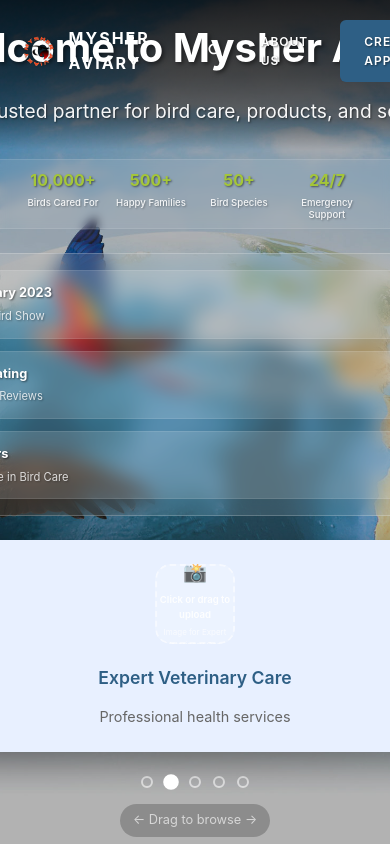
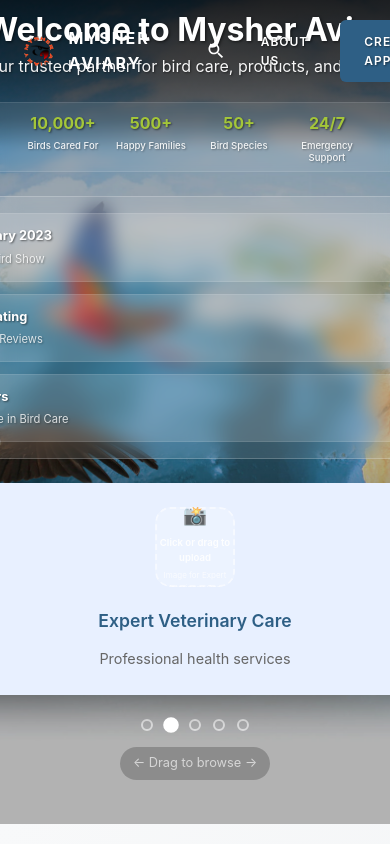
Before and after one commit to tyrelcruz/Aviary-E-commerce, a React (Create React App) app: page / in a window 390 px wide. Shown: the top 844 px of the page. Built offline with nearby package versions, Linux system fonts and the light colour scheme.

Commit message:
Hero media quiries

```diff
--- a/src/components/Hero.css
+++ b/src/components/Hero.css
@@ -1,6 +1,6 @@
 .hero {
   position: relative;
-  height: 80vh;
+  height: 90vh;
   overflow: hidden;
   display: flex;
   align-items: center;
@@ -398,6 +398,19 @@
   text-shadow: 1px 1px 2px rgba(0, 0, 0, 0.3);
 }
 
+/* Large tablets and small desktops */
+@media (max-width: 1024px) {
+  .hero-title {
+    font-size: 3rem;
+    line-height: 1.2;
+  }
+
+  .hero-subtitle {
+    font-size: 1.3rem;
+  }
+}
+
+/* Tablets */
 @media (max-width: 768px) {
   .hero {
     height: auto;
@@ -411,10 +424,13 @@
 
   .hero-title {
     font-size: 2.5rem;
+    line-height: 1.1;
+    margin-bottom: 0.75rem;
   }
 
   .hero-subtitle {
     font-size: 1.2rem;
+    margin-bottom: 1.5rem;
   }
 
   .carousel-container {
@@ -494,9 +510,27 @@
   }
 }
 
+/* Large mobile devices */
 @media (max-width: 480px) {
   .hero {
     min-height: 85vh;
+  }
+
+  .hero-content {
+    padding: 0.75rem;
+  }
+
+  .hero-title {
+    font-size: 2rem;
+    line-height: 1.1;
+    margin-bottom: 0.5rem;
+    text-shadow: 1px 1px 3px rgba(0, 0, 0, 0.6);
+  }
+
+  .hero-subtitle {
+    font-size: 1rem;
+    margin-bottom: 1rem;
+    line-height: 1.4;
   }
 
   .carousel-slide {
@@ -530,3 +564,33 @@
     font-size: 0.6rem;
   }
 }
+
+/* Small mobile devices */
+@media (max-width: 360px) {
+  .hero-title {
+    font-size: 1.75rem;
+    line-height: 1.1;
+    margin-bottom: 0.5rem;
+  }
+
+  .hero-subtitle {
+    font-size: 0.9rem;
+    margin-bottom: 0.75rem;
+  }
+
+  .hero-content {
+    padding: 0.5rem;
+  }
+}
+
+/* Extra small devices */
+@media (max-width: 320px) {
+  .hero-title {
+    font-size: 1.5rem;
+    line-height: 1.1;
+  }
+
+  .hero-subtitle {
+    font-size: 0.85rem;
+  }
+}
```
